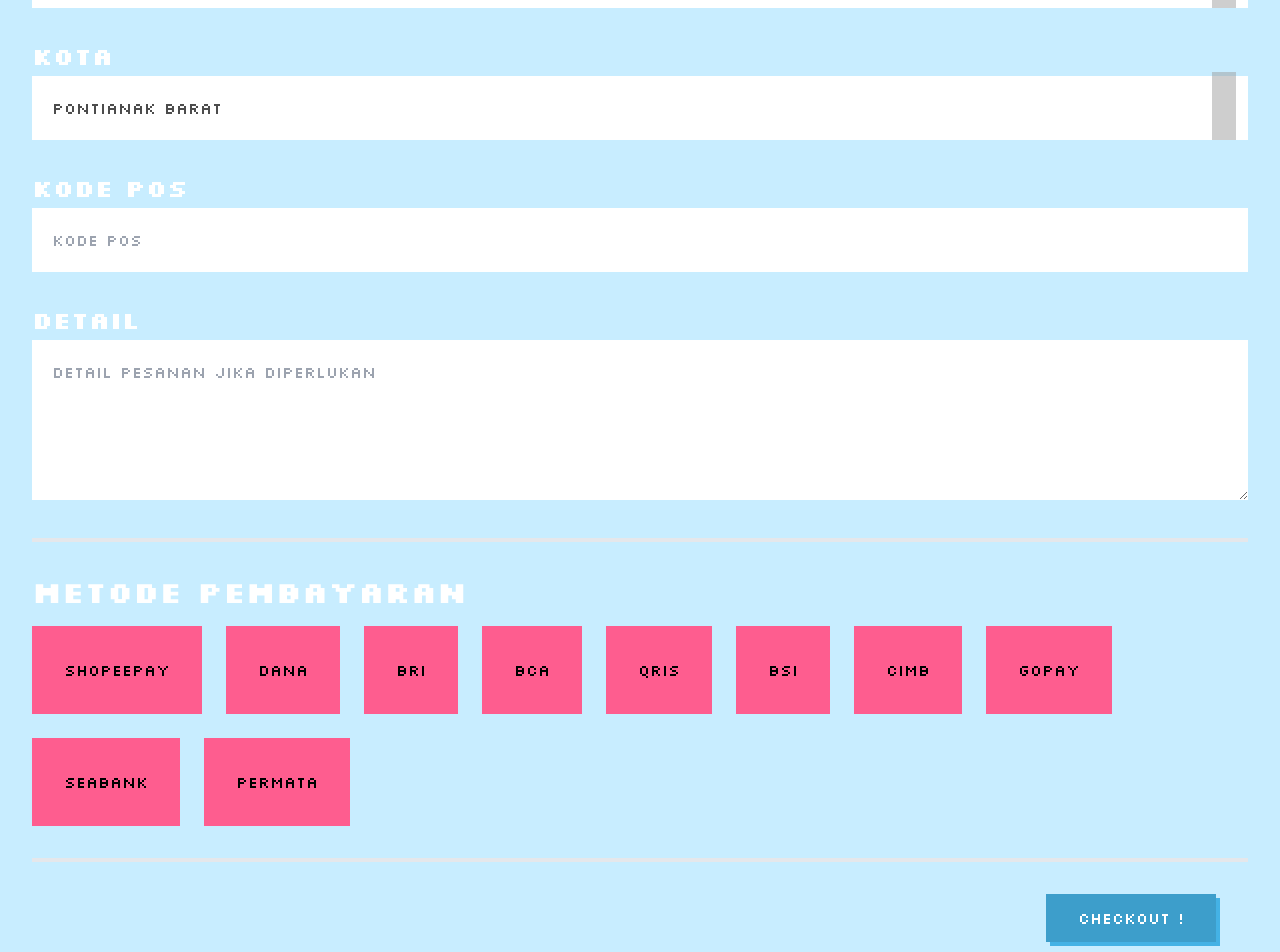
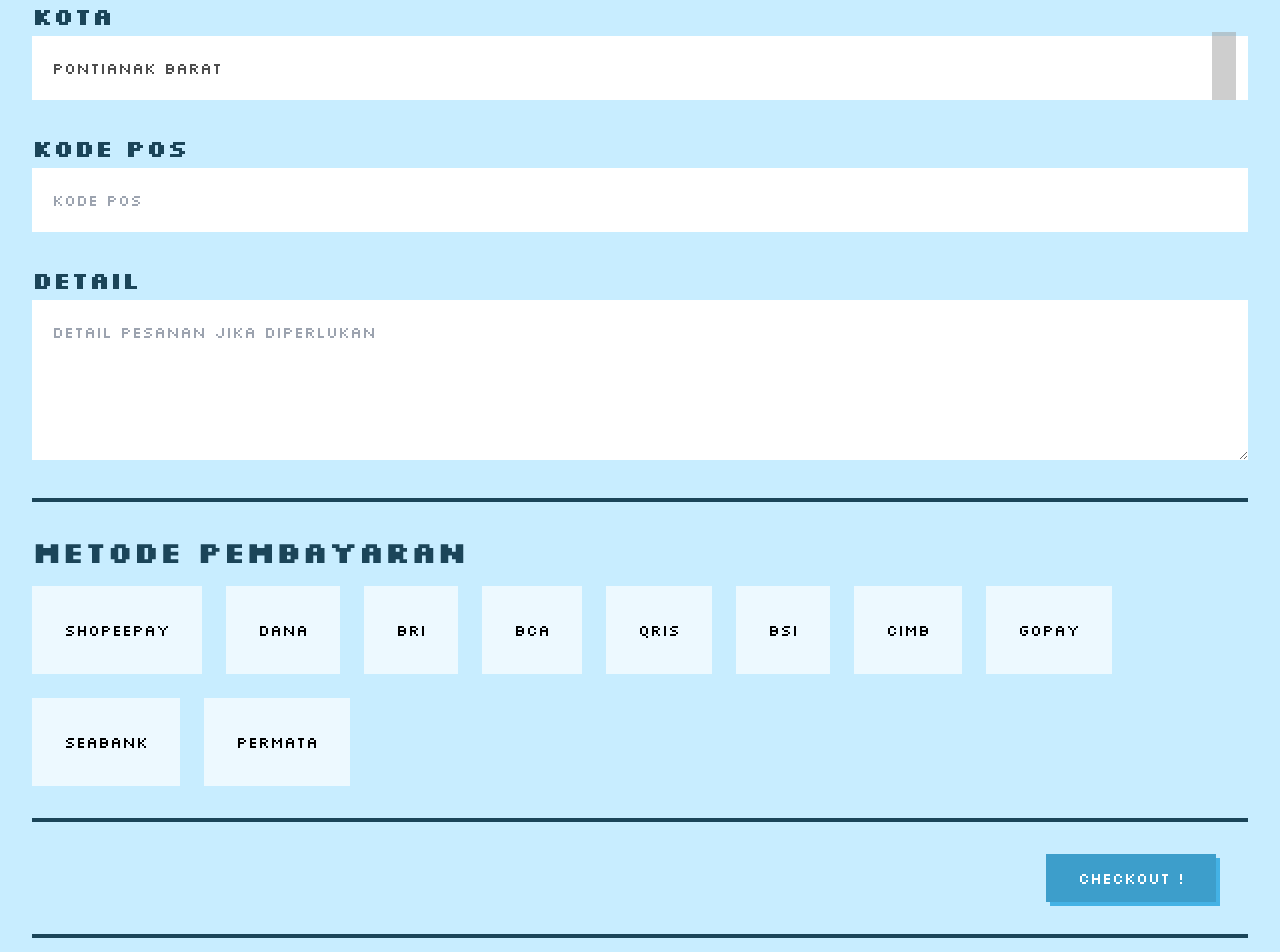
Before and after one commit to verdex-id/meezu.store, a Next.js app: page /checkout in a window 1280 px wide. Shown: the part 960-1912 px from the top of the page. Built offline with nearby package versions, Linux system fonts and the light colour scheme; grey boxes are pictures that could not be loaded.

Commit message:
new look checkout

```diff
--- a/src/app/(main)/checkout/page.jsx
+++ b/src/app/(main)/checkout/page.jsx
@@ -55,8 +55,8 @@
                         </div>
 
                     </div>
-                    <div className="mt-8 border-y-4">
-                        <div className=" mt-8">
+                    <div className="mt-8 ">
+                             <div className=" mt-8">
                                 {/* input Nama */}
                                 <Input
                                 type={"text"}
@@ -82,7 +82,7 @@
 
                 </div>
 
-                <div className="mt-8 border-y-4">
+                <div className="mt-8 border-y-4 border-cyan-900">
                     {/* select Provinsi */}
                     <div className="w-full mt-8  ">
                         <Select title={"Provinsi"}>
@@ -133,21 +133,18 @@
                 </div>
                 {/* Opsi Pembayaran */}
                 <div className="mt-8 mb-8 ">
-                    <h1 className="font-bold text-3xl text-white mt-8">Metode Pembayaran</h1>
+                    <h1 className="font-bold text-3xl text- mt-8 text-cyan-900">Metode Pembayaran</h1>
                     <div className="flex flex-wrap justify-start gap-6 mt-4  ">
                         {paymentOptions.map((payment) => (
                         <button
                             key={payment.id}
-                            className={`p-8 bg-pink-300 ${
-                            selectedPayment === payment.id ? 'bg-pink-500' : ''
-                            }`}
-                            onClick={() => handleClick(payment.id)}
+                            className={`p-8 bg-cyan-50 `}
                         >
                             {payment.label}
                         </button>
                         ))}
                     </div>
-                    <div className="flex justify-end border-y-4 mt-8 p-8">
+                    <div className="flex justify-end border-y-4 border-cyan-900 mt-8 p-8">
                         <div className="">
                             <Button type={2}>CHECKOUT !</Button>
 
--- a/src/components/input.jsx
+++ b/src/components/input.jsx
@@ -13,7 +13,7 @@
       <div className={`group relative ${wrapperClassName}`}>
         <label
           htmlFor={id}
-          className="font-bold text-2xl text-white group-focus-within:text-yellow-200"
+          className="font-bold text-2xl text-cyan-900 group-focus-within:text-yellow-200"
         >
           {title}
         </label>
--- a/src/components/select.jsx
+++ b/src/components/select.jsx
@@ -6,7 +6,7 @@
       <div className="group" {...props}>
         <label
           htmlFor={id}
-          className="font-bold text-2xl text-white group-focus-within:text-yellow-200"
+          className="font-bold text-2xl text-cyan-900 group-focus-within:text-yellow-200"
         >
           {title}
         </label>
```
